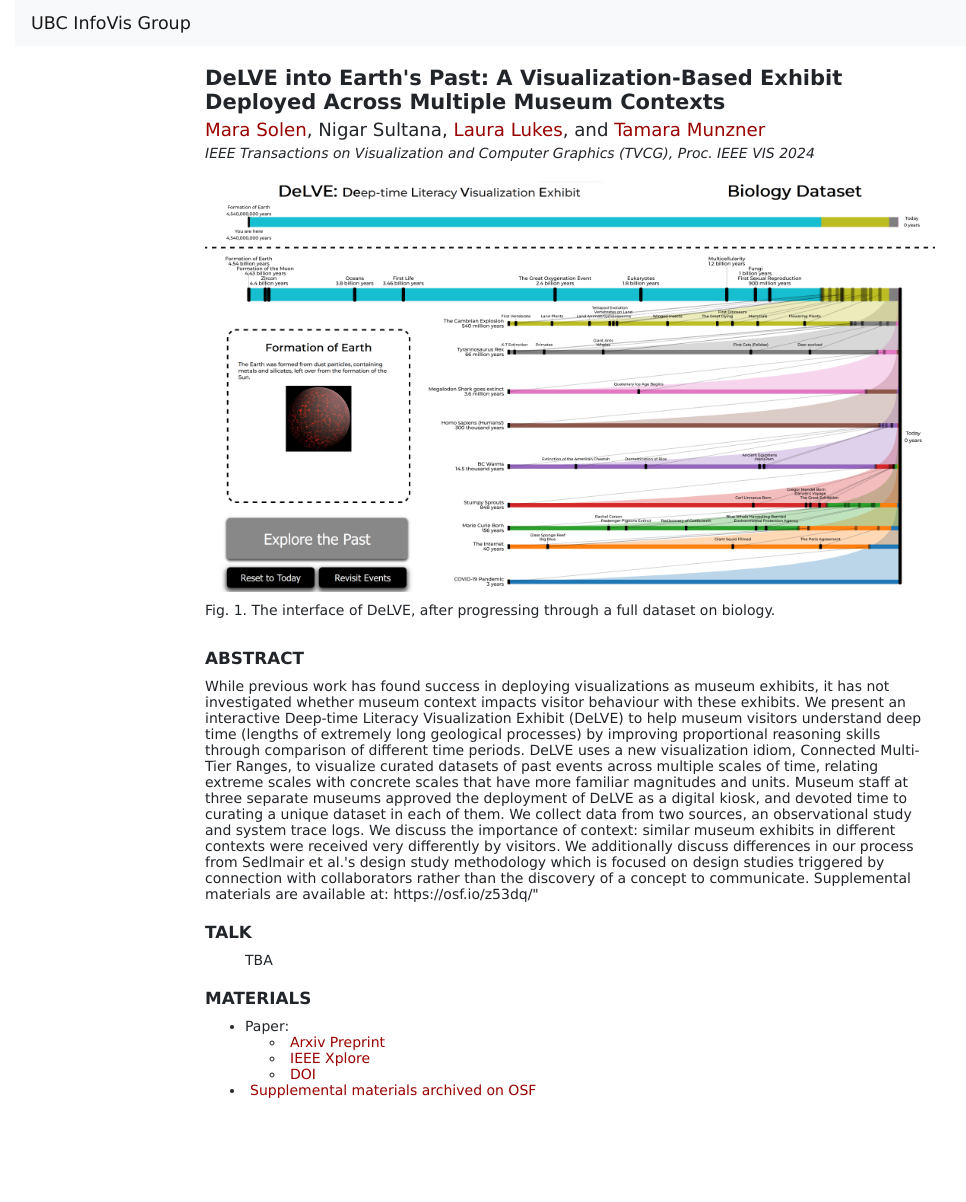
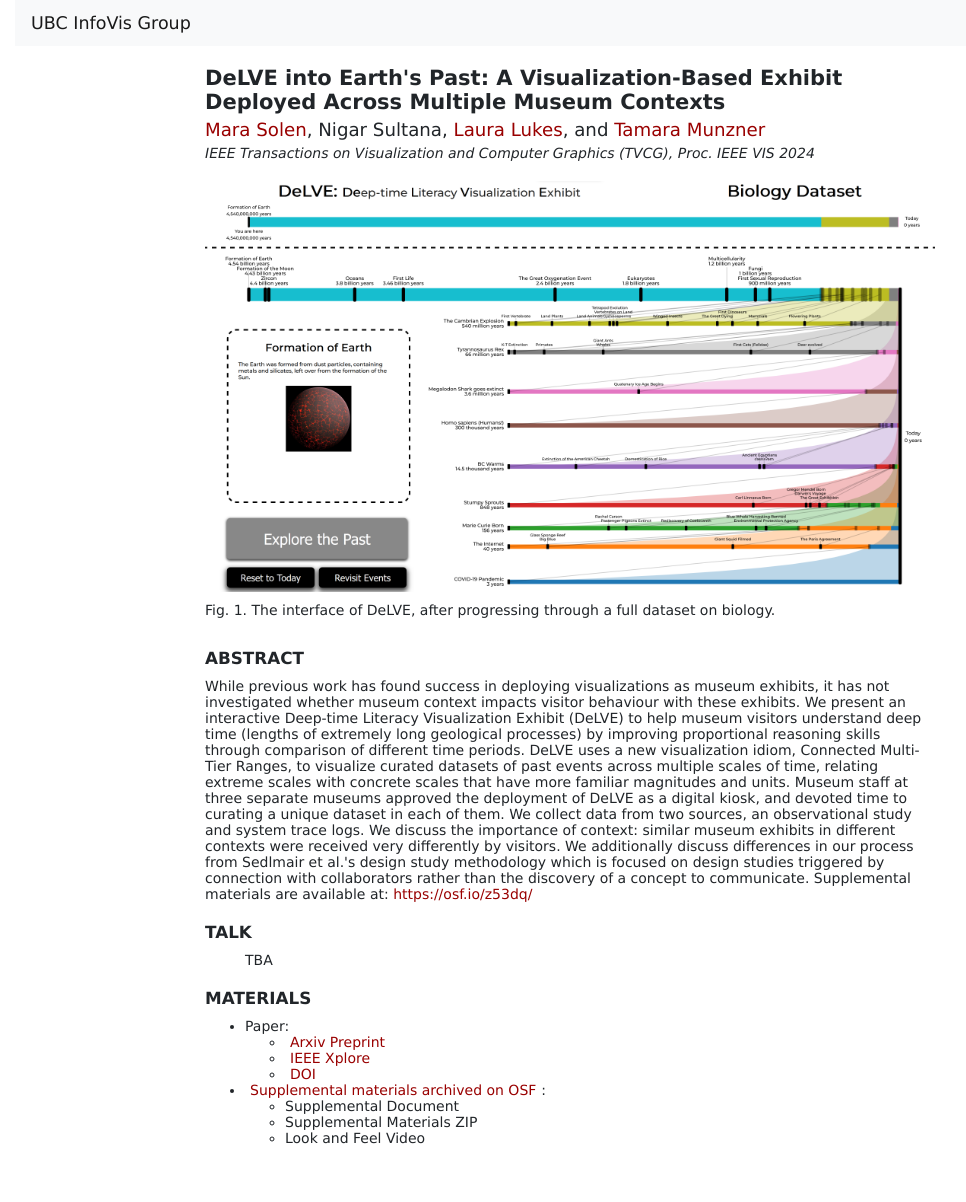
Before and after one commit to UBC-InfoVis/UBC-InfoVis.github.io, a Jekyll site: the page content/pubs/2024/delve/index.html, which Jekyll copies as it is, in a window 1280 px wide. Shown: the whole page, without its empty margins (70-1036 px from the left). Built offline with Jekyll 4.4.1, drawn with Linux system fonts in a browser that asks for light colours; before the commit the page ends 1154 px from its top, so only the background shows below that.

Commit message:
milton updates

```diff
--- a/content/_data/news.yml
+++ b/content/_data/news.yml
@@ -1,7 +1,7 @@
 - date: 10/2024
   type: conf
   title: "<a href='http://ieeevis.org/year/2024/welcome'>UBC InfoVis @ IEEE VIS 2024</a>"
-  content: "PhD candidate <a href='https://marasolen.github.io/'>Mara Solen</a> is presenting her VIS24 paper <a href='pubs/2024/delve'>DeLVE into Earth's Past: A Visualization-Based Exhibit Deployed Across Multiple Museum Contexts</a> in person, and will also be presenting at the Doctoral Colloquium.<br><a href='https://cs.ubc.ca/~tmm'>Tamara Munzner</a> has been serving as an Overall Papers Chair for VIS24 and will present a tutorial on <a href='https://www.cs.ubc.ca/~tmm/vadbook/'>Visualization Analysis and Design</a>. She is co-editor of the AK Peters Visualization book series with CRC/Routledge, which will have both a physical table at the conference and a <a href='https://bit.ly/IEEEVIS23'>virtual bookstore</a>. <br>Francis Nguyen, Matt Oddo, and Ryan Smith will also be attending in person. This means that five of our group will be attending in person this year, the most in many years. Come say hi!<br>The West Coast Party may return, details TBD."
+  content: "PhD candidate <a href='https://marasolen.github.io/'>Mara Solen</a> is presenting her VIS24 paper <a href='pubs/2024/delve'>DeLVE into Earth's Past: A Visualization-Based Exhibit Deployed Across Multiple Museum Contexts</a>, and will also be presenting at the Doctoral Colloquium.<br><a href='https://cs.ubc.ca/~tmm'>Tamara Munzner</a> has been serving as an Overall Papers Chair for VIS24 and will present a tutorial on <a href='https://www.cs.ubc.ca/~tmm/vadbook/'>Visualization Analysis and Design</a>. She is co-editor of the AK Peters Visualization book series with CRC/Routledge, <s>which will have both a physical table at the conference</s> and a <a href='https://bit.ly/IEEEVIS23'>virtual bookstore</a>. <br>PhD students Francis Nguyen, Matt Oddo, and Ryan Smith will also be attending.<br>The West Coast Party may return, details TBD."
   link: http://ieeevis.org/year/2023/welcome
   image: assets/images/news-thumbs/vis2024_logo.png
 
--- a/content/pubs/2024/delve/index.html
+++ b/content/pubs/2024/delve/index.html
@@ -60,7 +60,7 @@
 
 				<div class="sect-title">Abstract</div>
 				<div class="abstract">
-					While previous work has found success in deploying visualizations as museum exhibits, it has not investigated whether museum context impacts visitor behaviour with these exhibits. We present an interactive Deep-time Literacy Visualization Exhibit (DeLVE) to help museum visitors understand deep time (lengths of extremely long geological processes) by improving proportional reasoning skills through comparison of different time periods. DeLVE uses a new visualization idiom, Connected Multi-Tier Ranges, to visualize curated datasets of past events across multiple scales of time, relating extreme scales with concrete scales that have more familiar magnitudes and units. Museum staff at three separate museums approved the deployment of DeLVE as a digital kiosk, and devoted time to curating a unique dataset in each of them. We collect data from two sources, an observational study and system trace logs. We discuss the importance of context: similar museum exhibits in different contexts were received very differently by visitors. We additionally discuss differences in our process from Sedlmair et al.'s design study methodology which is focused on design studies triggered by connection with collaborators rather than the discovery of a concept to communicate. Supplemental materials are available at: https://osf.io/z53dq/"
+					While previous work has found success in deploying visualizations as museum exhibits, it has not investigated whether museum context impacts visitor behaviour with these exhibits. We present an interactive Deep-time Literacy Visualization Exhibit (DeLVE) to help museum visitors understand deep time (lengths of extremely long geological processes) by improving proportional reasoning skills through comparison of different time periods. DeLVE uses a new visualization idiom, Connected Multi-Tier Ranges, to visualize curated datasets of past events across multiple scales of time, relating extreme scales with concrete scales that have more familiar magnitudes and units. Museum staff at three separate museums approved the deployment of DeLVE as a digital kiosk, and devoted time to curating a unique dataset in each of them. We collect data from two sources, an observational study and system trace logs. We discuss the importance of context: similar museum exhibits in different contexts were received very differently by visitors. We additionally discuss differences in our process from Sedlmair et al.'s design study methodology which is focused on design studies triggered by connection with collaborators rather than the discovery of a concept to communicate. Supplemental materials are available at: <a href="https://osf.io/z53dq/">https://osf.io/z53dq/</a>
 				</div>
 
 				<div class="sect-title">Talk</div>
@@ -78,7 +78,12 @@
 						</ul>
 					</li>
 
-					<li><a href="https://osf.io/z53dq/">Supplemental materials archived on OSF</a>
+					<li><a href="https://osf.io/z53dq/">Supplemental materials archived on OSF</a>:
+						<ul>
+							<li>Supplemental Document</li>
+							<li>Supplemental Materials ZIP</li>
+							<li>Look and Feel Video</li>
+						</ul>
 					</li>
 				</ul>
 
```
